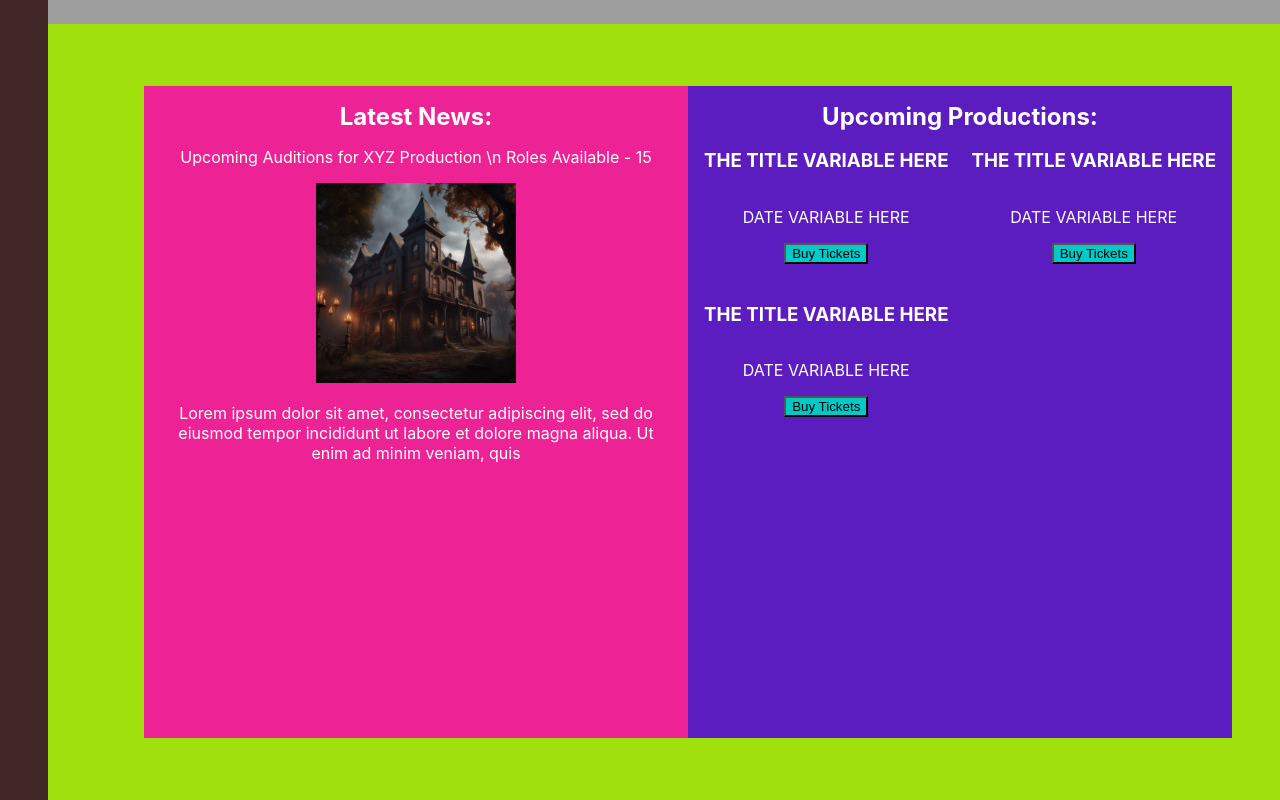
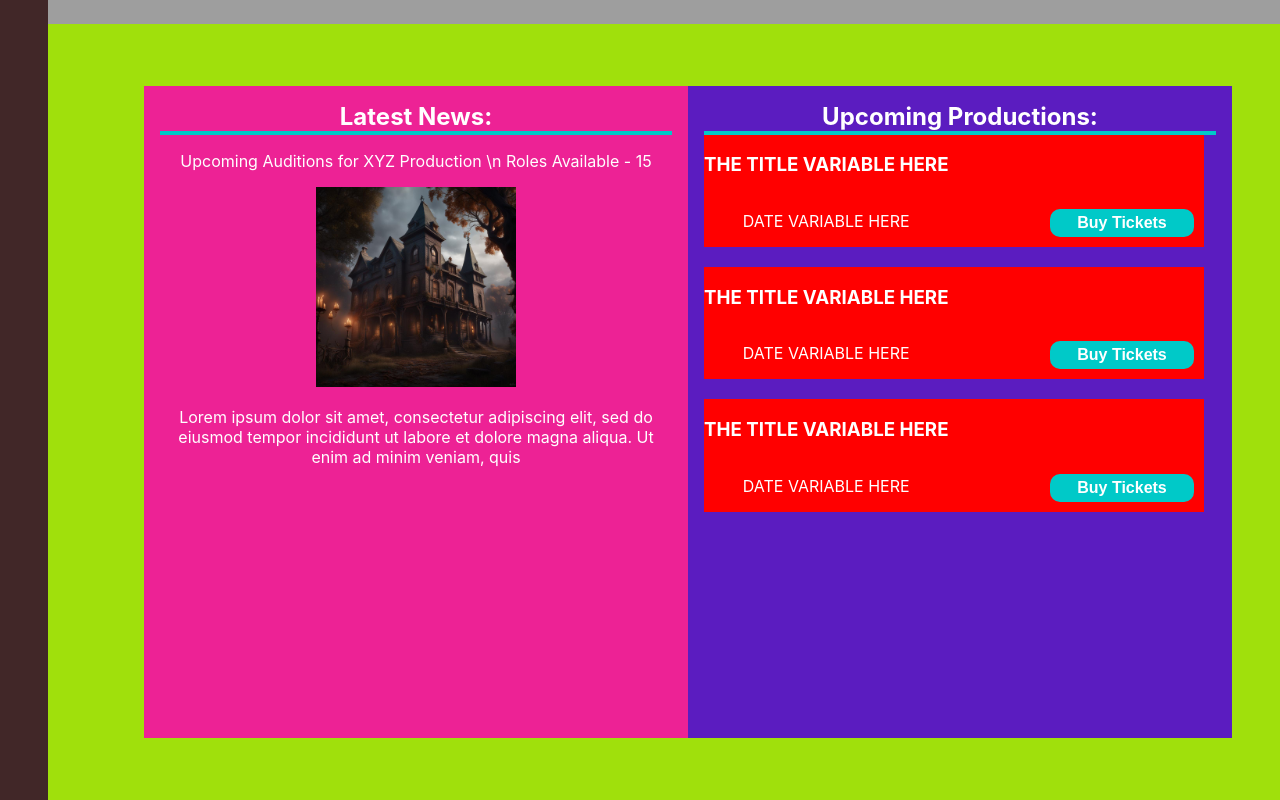
Before and after one commit to salvat36/summerfield, a React (Create React App) app in the folder client/: page / in a window 1280 px wide. Shown: the part 900-1700 px from the top of the page. Built offline with nearby package versions, Linux system fonts and the light colour scheme; grey boxes are pictures that could not be loaded.

Commit message:
finish upcoming productions tile

```diff
--- a/client/src/components/Home.css
+++ b/client/src/components/Home.css
@@ -82,17 +82,47 @@
   align-items: center;
 }
 
+#headerSeparator {
+  height: 0.25rem;
+  background-color: #00C9C8;
+}
+
 .production {
+  background-color: red;
+  width: 500px;
+  display: flex;
+  justify-content: space-between;
+  margin-bottom: 20px;
+  position: relative;
+}
+
+.productionDetails {
   display: flex;
   flex-direction: column;
   align-items: center;
-  margin-bottom: 20px;
 }
 
 
 
 .ticketBtn {
-  background-color:#00C9C8
+  background-color:#00C9C8;
+  position: absolute;
+  right: 0;
+  bottom: 0;
+  margin: 10px;
+  padding: 5px 10px;
+  border-radius: 10px;
+  height: 1.75rem;
+  width: 9rem;
+  font-size: 16px;
+  font-weight: bold;
+  color: white;
+  border: none;
+  cursor: pointer;
+}
+
+.ticketBtn:hover {
+  filter: brightness(2);
 }
 
 .www {
--- a/client/src/components/Home.js
+++ b/client/src/components/Home.js
@@ -33,6 +33,7 @@ function Home() {
         <div id="bottomLeft">
           <div id="latestNews">
             <h2>Latest News:</h2>
+            <div id="headerSeparator"></div>
             <p>Upcoming Auditions for XYZ Production \n Roles Available - 15</p>
             <img
               id="newsImage"
@@ -48,20 +49,27 @@ function Home() {
         </div>
         <div id="bottomRight">
           <h2>Upcoming Productions:</h2>
+          <div id="headerSeparator"></div>
           <div id="upcomingProductions">
             <div class="production">
+              <div class="productionDetails">
                 <h3>THE TITLE VARIABLE HERE </h3>
                 <p>DATE VARIABLE HERE </p>
+              </div>
               <button class="ticketBtn">Buy Tickets</button>
             </div>
             <div class="production">
+              <div class="productionDetails">
                 <h3>THE TITLE VARIABLE HERE </h3>
                 <p>DATE VARIABLE HERE </p>
+              </div>
               <button class="ticketBtn">Buy Tickets</button>
             </div>
             <div class="production">
+              <div class="productionDetails">
                 <h3>THE TITLE VARIABLE HERE </h3>
                 <p>DATE VARIABLE HERE </p>
+              </div>
               <button class="ticketBtn">Buy Tickets</button>
             </div>
           </div>
```
Lines whose indentation alone changed are shown as unchanged.
